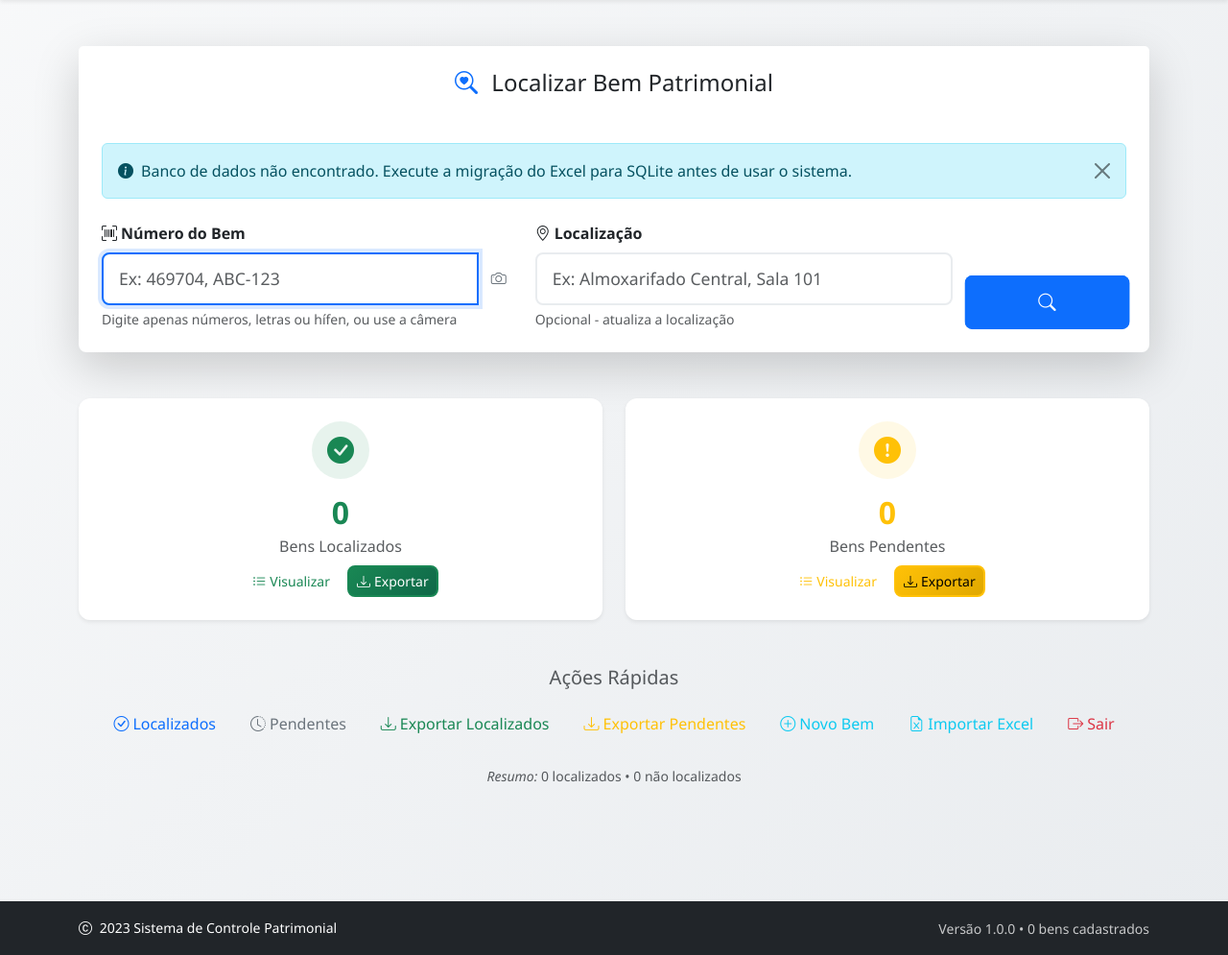
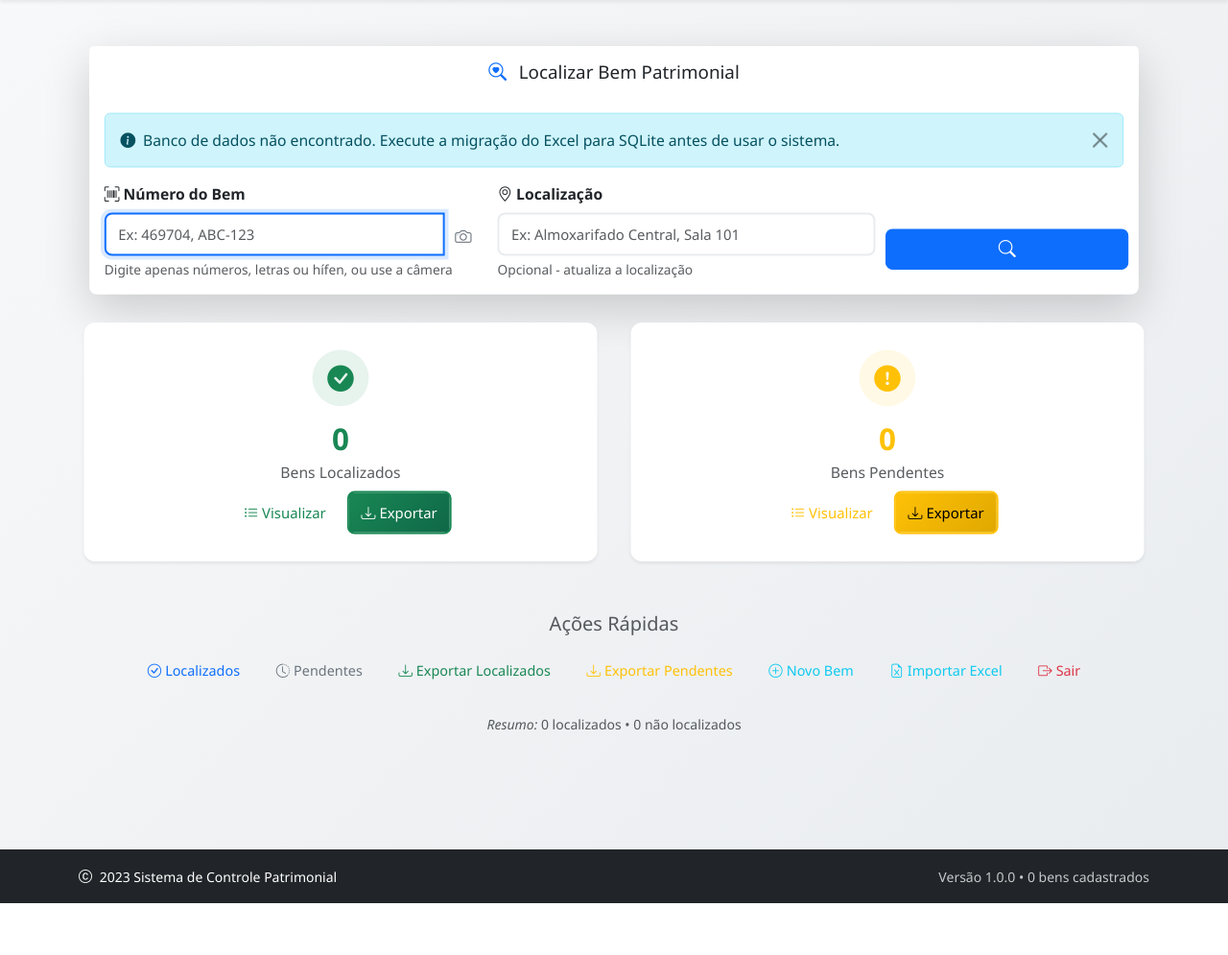
Before and after one commit to Palton-s/controle_estoque_db, a Flask app: page / in a window 1280 px wide. Shown: the part 117-1112 px from the top of the page at 96% size. After the commit the page ends 1058 px from the top, so only its background shows below. Run offline with Flask 3, Linux system fonts and the light colour scheme; data that the repository does not hold is empty; some libraries are stand-ins or nearby versions.

Commit message:
Atualizações index e css

```diff
--- a/static/style.css
+++ b/static/style.css
@@ -635,3 +635,135 @@ footer {
     filter: invert(1);
   }
 }
+
+/* Ajustes de alinhamento para o formulário de busca */
+#searchForm .form-label {
+  margin-bottom: 0.5rem;
+}
+
+#searchForm .col-md-2 {
+  display: flex;
+  align-items: flex-end;
+  padding-bottom: 0.7rem;
+}
+
+/* Ajuste para telas menores */
+@media (max-width: 768px) {
+  #searchForm .col-md-2 {
+    padding-bottom: 0;
+    margin-top: 1rem;
+  }
+
+  #btnLocalizar {
+    margin-top: 0 !important;
+  }
+}
+
+/* Ajustes de tamanho proporcional para os elementos */
+.card {
+  transform: scale(0.98);
+  transform-origin: top center;
+}
+
+.card-header .h5 {
+  font-size: 1.2rem;
+}
+
+.form-control {
+  padding: 0.6rem 0.8rem;
+  font-size: 0.95rem;
+  height: calc(2em + 1rem + 2px);
+}
+
+.btn {
+  padding: 0.6rem 0.8rem;
+  font-size: 0.95rem;
+}
+
+#btnCamera {
+  padding: 0.6rem;
+}
+
+#btnCamera i {
+  font-size: 1.1rem;
+}
+
+#btnLocalizar i {
+  font-size: 1.1rem;
+  line-height: 1;  /* Garante que o ícone não "puxe" altura extra */
+}
+
+/* Ajuste específico para o container de busca */
+#searchForm .col-md-5 {
+  flex: 0 0 auto;
+  width: 38%;
+}
+
+#searchForm .col-md-2 {
+  flex: 0 0 auto;
+  width: 24%;
+}
+
+/* Ajuste para os cards de estatísticas */
+.card-body.text-center.p-4 {
+  padding: 1.8rem !important;
+}
+
+.d-inline-flex.align-items-center.justice-content-center {
+  width: 55px !important;
+  height: 55px !important;
+}
+
+.d-inline-flex.align-items-center.justice-content-center i {
+  font-size: 1.7rem !important;
+}
+
+.h2.fw-bold {
+  font-size: 2rem !important;
+}
+
+/* Ajuste para ações rápidas */
+.text-center.mb-4 .btn {
+  font-size: 0.9rem;
+  padding: 0.5rem 0.8rem;
+}
+
+/* Ajustes para o botão localizar */
+#btnLocalizar {
+  display: flex;
+  align-items: center;
+  justify-content: center;
+  height: 46px;         /* Garante mesma altura do input */
+  padding: 0;           /* Remove padding que afeta o alinhamento */
+  box-sizing: border-box; /* Garante que height inclui tudo */
+}
+
+
+/* Ajustes responsivos */
+@media (max-width: 768px) {
+  .card {
+    transform: scale(1);
+  }
+
+  #searchForm .col-md-5,
+  #searchForm .col-md-2 {
+    width: 100%;
+  }
+
+  #searchForm .col-md-2 {
+    margin-top: 1rem;
+  }
+}
+
+/* Ajuste para garantir que os inputs tenham altura igual */
+#searchForm .form-control {
+  height: 46px;
+}
+
+#searchForm .input-group {
+  height: 46px;
+}
+
+#searchForm .btn {
+  height: 46px;
+}
--- a/templates/index.html
+++ b/templates/index.html
@@ -47,19 +47,18 @@
 {% endif %}
 
   <main class="container py-5">
+
     <!-- Card de Busca Moderno -->
-    <div class="card shadow-lg border-0 rounded-3 mb-5">
-      <div class="card-header bg-white py-4 border-0">
-        <h2 class="h4 mb-0 text-center">
+<div class="card shadow-lg border-0 rounded-3 mb-4">
+  <div class="card-header bg-white py-3 border-0">
+    <h2 class="h5 mb-0 text-center">
       <i class="bi bi-search-heart text-primary me-2"></i>
       Localizar Bem Patrimonial
     </h2>
   </div>
-      <div class="card-body p-4">
+  <div class="card-body p-3">
     {% if mensagem %}
-        <div
-          class="alert alert-dismissible fade show {% if '✅' in mensagem or 'sucesso' in mensagem|lower %}alert-success{% elif '❌' in mensagem or 'erro' in mensagem|lower %}alert-danger{% else %}alert-info{% endif %} mb-4"
-          role="alert">
+    <div class="alert alert-dismissible fade show {% if '✅' in mensagem or 'sucesso' in mensagem|lower %}alert-success{% elif '❌' in mensagem or 'erro' in mensagem|lower %}alert-danger{% else %}alert-info{% endif %} mb-3" role="alert">
       <div class="d-flex align-items-center">
         {% if '✅' in mensagem or 'sucesso' in mensagem|lower %}
         <i class="bi bi-check-circle-fill me-2"></i>
@@ -74,14 +73,13 @@
     </div>
     {% endif %}
 
-        <form method="POST" action="/" class="row g-3" autocomplete="off" id="searchForm">
+    <form method="POST" action="/" class="row g-3 align-items-end" autocomplete="off" id="searchForm">
       <div class="col-md-5">
         <label for="numero_bem" class="form-label fw-semibold">
           <i class="bi bi-upc-scan me-1"></i>Número do Bem
         </label>
         <div class="input-group">
-              <input type="text" name="numero_bem" id="numero_bem" class="form-control form-control-lg"
-                placeholder="Ex: 469704, ABC-123" required pattern="[A-Za-z0-9-]+">
+          <input type="text" name="numero_bem" id="numero_bem" class="form-control form-control" placeholder="Ex: 469704, ABC-123" required pattern="[A-Za-z0-9-]+">
           <button type="button" class="btn btn-outline-secondary" id="btnCamera" title="Escanear código de barras">
             <i class="bi bi-camera"></i>
           </button>
@@ -93,13 +91,12 @@
         <label for="localizacao" class="form-label fw-semibold">
           <i class="bi bi-geo-alt me-1"></i>Localização
         </label>
-            <input type="text" name="localizacao" id="localizacao" class="form-control form-control-lg"
-              placeholder="Ex: Almoxarifado Central, Sala 101">
+        <input type="text" name="localizacao" id="localizacao" class="form-control form-control" placeholder="Ex: Almoxarifado Central, Sala 101">
         <div class="form-text">Opcional - atualiza a localização</div>
       </div>
 
       <div class="col-md-2 d-flex align-items-end">
-            <button type="submit" class="btn btn-primary btn-lg w-100" id="btnLocalizar">
+        <button type="submit" class="btn btn-primary w-100" id="btnLocalizar" style="height: 42px;">
           <span class="spinner-border spinner-border-sm d-none" id="loadingSpinner"></span>
           <i class="bi bi-search"></i>
         </button>
@@ -511,7 +508,7 @@
   <script src="https://cdn.jsdelivr.net/npm/jsqr@1.4.0/dist/jsQR.min.js"></script>
   <script>
     // Variáveis globais
-    let scannerModal = null;
+    let scannerModalInstance = null;
     let videoStream = null;
     let usingFrontCamera = false;
     let scanningInterval = null;
@@ -519,7 +516,7 @@
     // Inicialização quando o DOM estiver carregado
     document.addEventListener('DOMContentLoaded', function() {
       // Inicializar o modal do scanner
-      scannerModal = new bootstrap.Modal(document.getElementById('scannerModal'));
+      scannerModalInstance = new bootstrap.Modal(document.getElementById('scannerModal'));
 
       // Configurar botão da câmera
       document.getElementById('btnCamera').addEventListener('click', openScanner);
@@ -539,7 +536,7 @@
 
     // Abrir o scanner de câmera
     function openScanner() {
-      scannerModal.show();
+      scannerModalInstance.show();
       setTimeout(startScanner, 500); // Pequeno delay para garantir que o modal esteja visível
     }
 
@@ -605,7 +602,7 @@
 
             // Parar o scanner e fechar o modal
             stopScanner();
-            scannerModal.hide();
+            scannerModalInstance.hide();
 
             // Dar foco ao campo de localização para facilitar a entrada de dados
             document.getElementById('localizacao').focus();
@@ -890,6 +887,10 @@
       {% if bem_detalhes %}
       bemAtual = {{ bem_detalhes | tojson | safe }};
       debug('bemAtual carregado da template', bemAtual);
+
+      // Mostrar o modal de resultado se houver dados do bem
+      const resultadoModal = new bootstrap.Modal(document.getElementById('resultadoModal'));
+      resultadoModal.show();
       {% endif %}
 
       // Configurar evento do modal
```
Also changed, not shown: 5 other files. Lines whose indentation alone changed are shown as unchanged.
